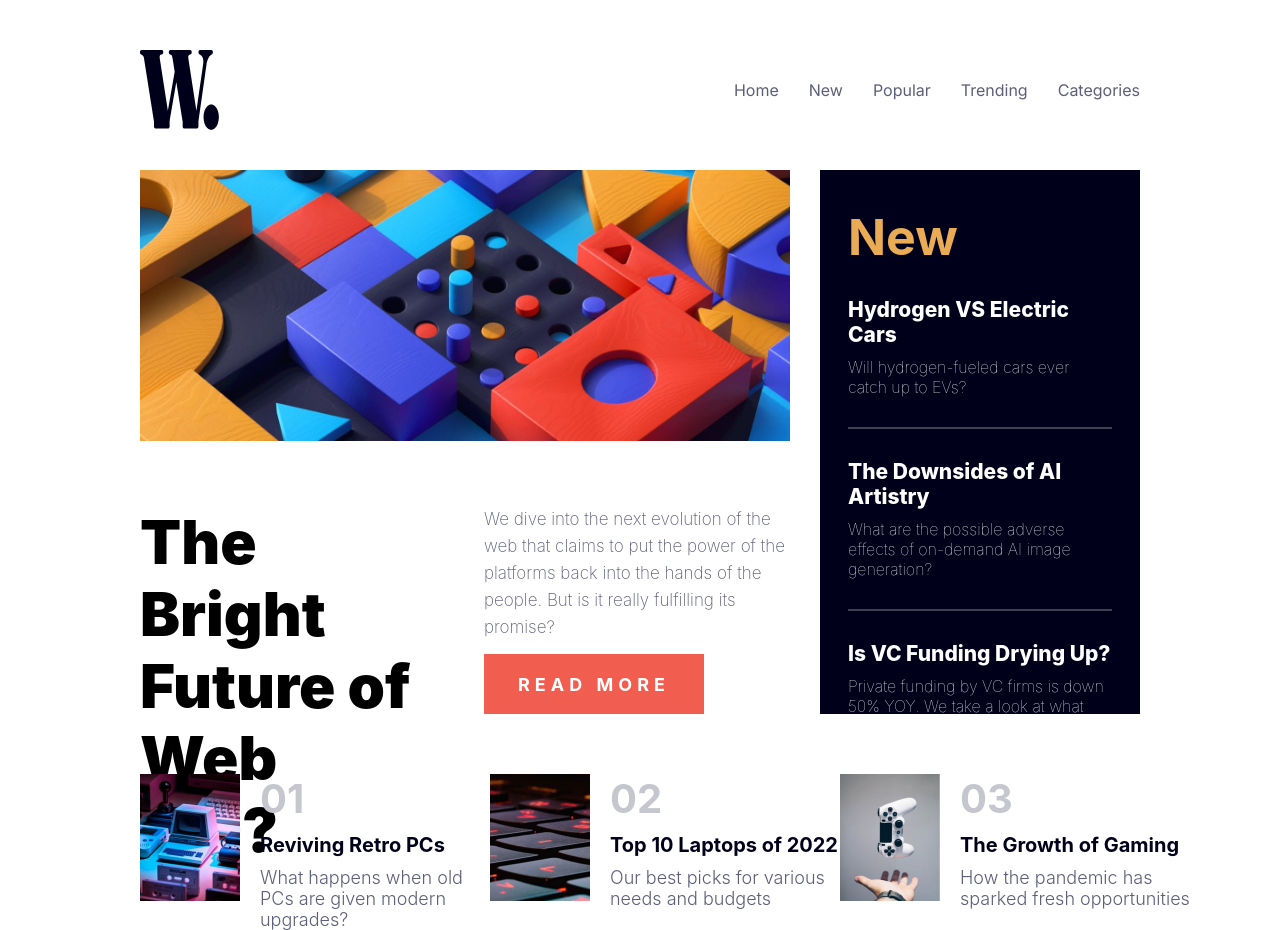
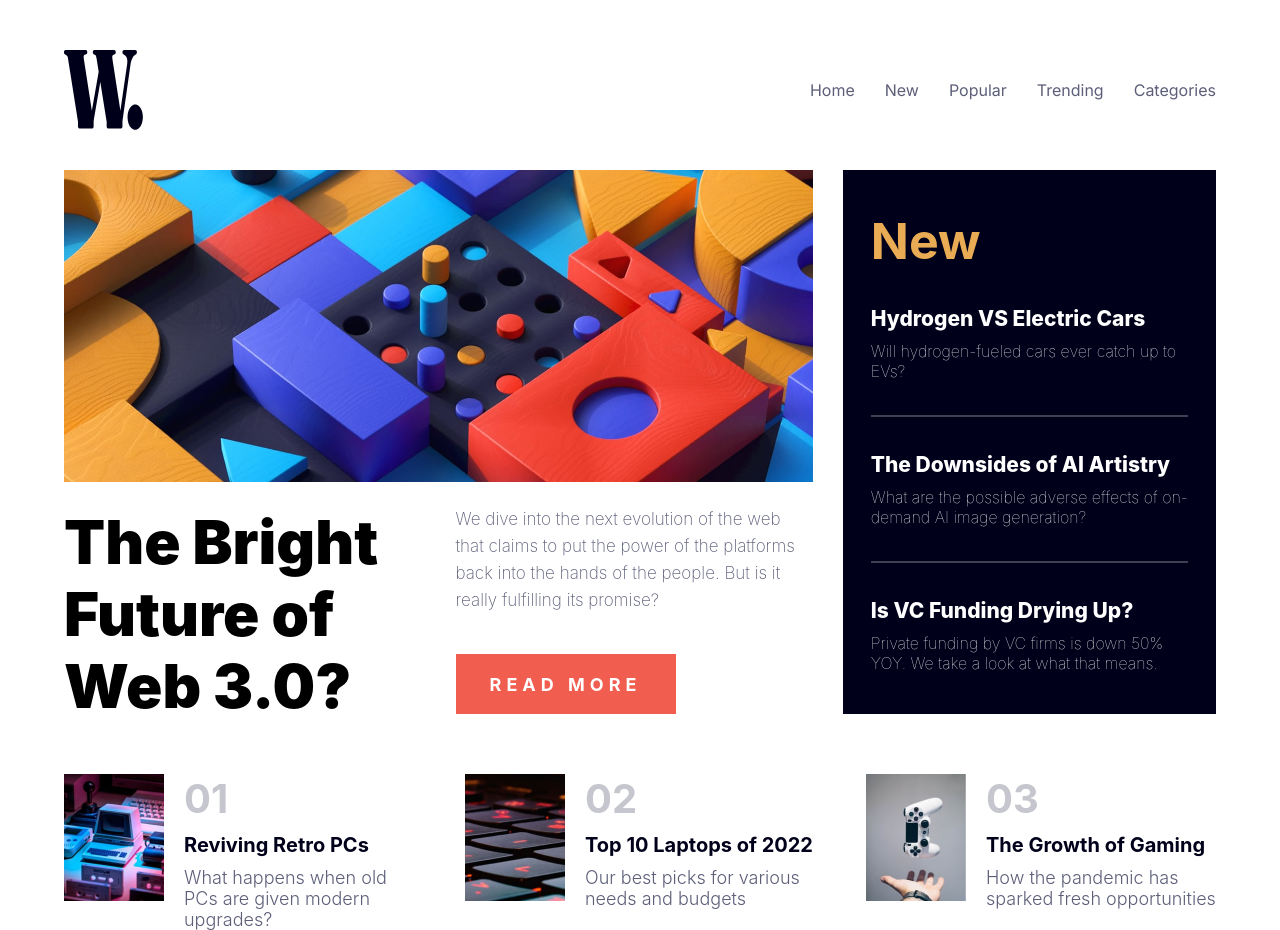
Before and after one commit to tbbui-732/news-homepage, a React (Create React App) app in the folder app/: page / in a window 1280 px wide. Built offline with nearby package versions, Linux system fonts and the light colour scheme.

Commit message:
Added back static width but set it to max

```diff
--- a/app/src/App.css
+++ b/app/src/App.css
@@ -8,12 +8,14 @@
   flex-direction: column;
   justify-content: space-between;
   align-content: center;
-  /* width: 72rem; */
-  /* height: auto; */
+  max-width: 72rem;
+  height: auto;
   gap: 40px;
 
-  /* margin: auto; */
-  margin: 50px 140px 0 140px;
+  margin: auto;
+  margin-top: 50px;
+  /* margin: 50px 170px 0 170px; */
+  /* padding: 50px 140px 0 140px; */
 }
 
 .Top {
```
